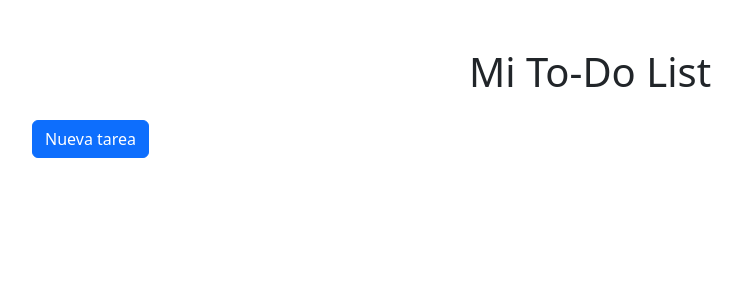
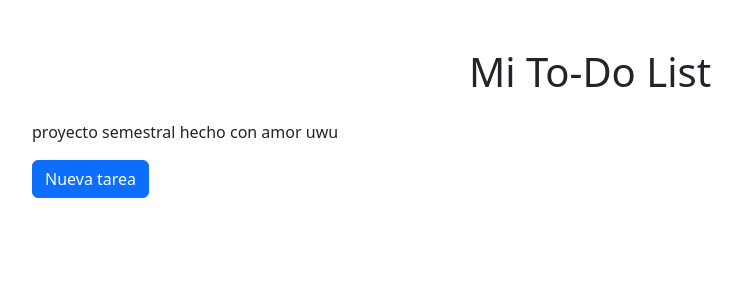
Before and after one commit to lemon2ice/to-do-api, a FastAPI app: page / in a window 1280 px wide. Shown: the top 300 px of the page, without its empty margins (50-792 px from the left). Run offline with FastAPI, Linux system fonts and the light colour scheme.

Commit message:
Update base.html

```diff
--- a/app/templates/base.html
+++ b/app/templates/base.html
@@ -11,6 +11,7 @@
 <body>
     <div class="container mt-5">
         <h1 class="text-center mb-4">Mi To-Do List</h1>
+        <p>proyecto semestral hecho con amor uwu</p>
         {% block content %}{% endblock %}
     </div>
 </body>
```
